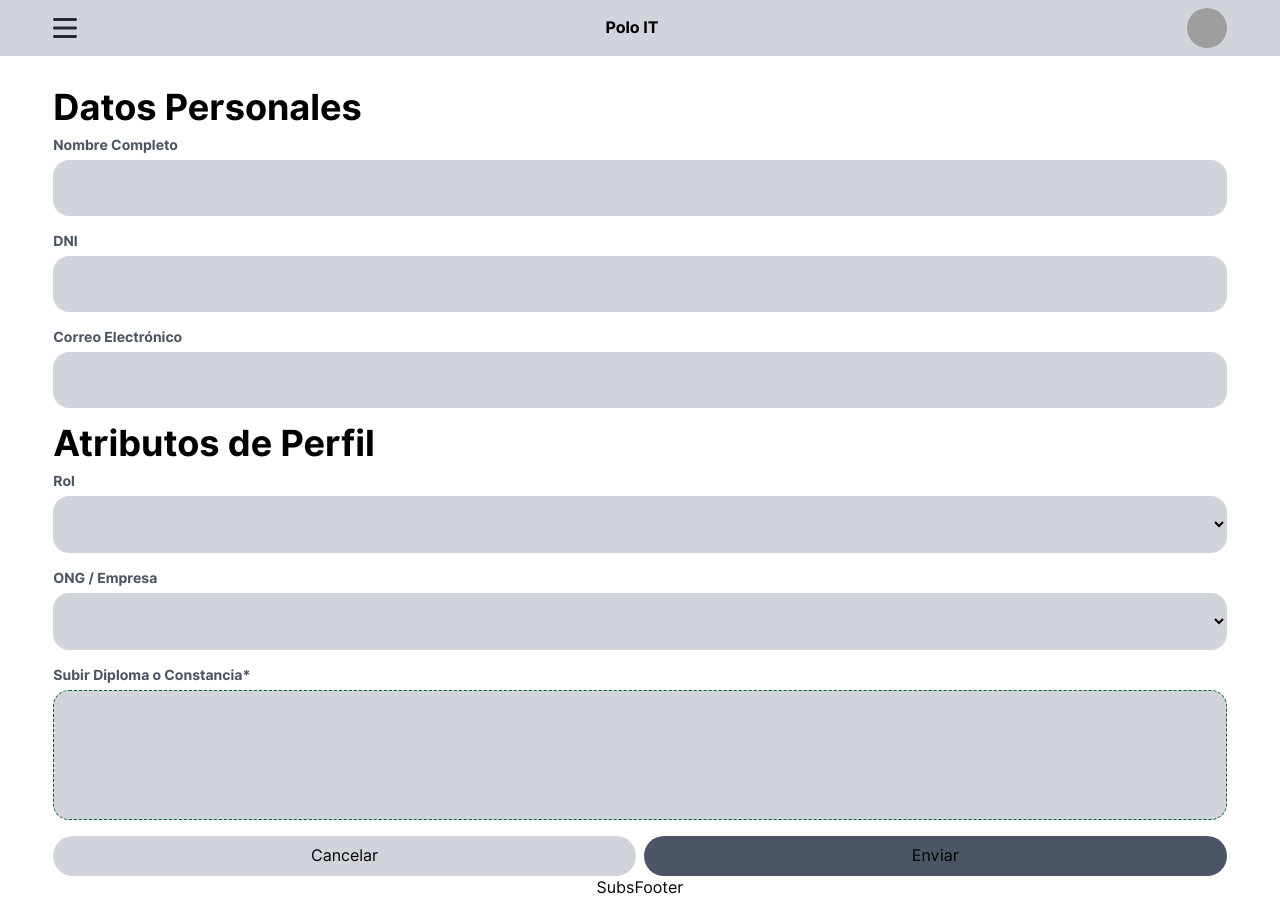
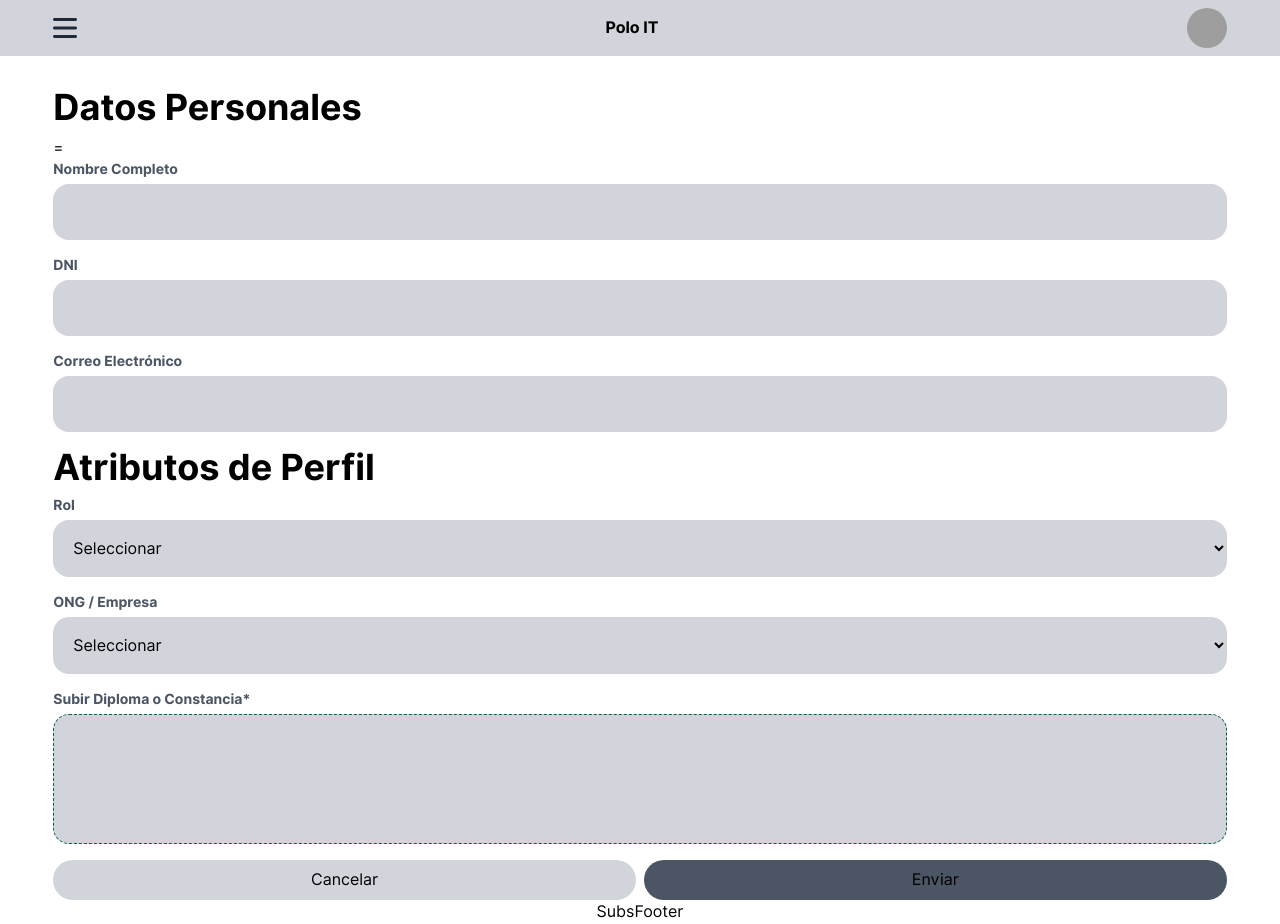
Before and after one commit to Napadensky/vite-react-template, a React (Vite) app: page /SubsForm/1 in a window 1280 px wide. Before the commit the page ends 894 px from the top, so only its background shows below. Built offline with nearby package versions, Linux system fonts and the light colour scheme; grey boxes are pictures that could not be loaded.

Commit message:
add component for inputs

```diff
--- /dev/null
+++ b/src/components/SubsField.jsx
@@ -0,0 +1,17 @@
+const stylesFormInput = 'flex items-center rounded-2xl bg-gray-300 p-4';
+const stylesFormLabel = 'text-sm font-semibold text-gray-600 mb-1';
+const stylesFromContainer = 'flex flex-col mb-4';
+
+export const SubsField = (props) => {
+  const { className } = props;
+  const { textLabel, type, id } = props;
+
+  return (
+    <div className={`${stylesFromContainer} ${className}`}>
+      <label className={`${stylesFormLabel}`} htmlFor={id}>
+        {textLabel}
+      </label>
+      <input type={type} id={id} className={`${stylesFormInput}`} />
+    </div>
+  );
+};
--- /dev/null
+++ b/src/components/SubsFile.jsx
@@ -0,0 +1,5 @@
+export const SubsFile = () => {
+  return (
+    <div>SubsFile</div>
+  )
+}
--- /dev/null
+++ b/src/components/SubsSelect.jsx
@@ -0,0 +1,27 @@
+const stylesFormInput = 'flex items-center rounded-2xl bg-gray-300 p-4';
+const stylesFormLabel = 'text-sm font-semibold text-gray-600 mb-1';
+const stylesFromContainer = 'flex flex-col mb-4';
+
+export const SubsSelect = (props) => {
+  const { className } = props;
+  const { textLabel, options, id } = props;
+
+  return (
+    <div className={`${stylesFromContainer} ${className}`}>
+      <label className={`${stylesFormLabel}`} htmlFor={id}>
+        {textLabel}
+      </label>
+      <select className={`${stylesFormInput}`} id={id}>
+        <option value=''>Seleccionar</option>
+        {options?.map((option, index) => {
+          const { value, text } = option;
+          return (
+            <option key={`${index}-${value}-${text}`} value={value}>
+              {text}
+            </option>
+          );
+        })}
+      </select>
+    </div>
+  );
+};
--- a/src/pages/subscriptions/SubsForm.jsx
+++ b/src/pages/subscriptions/SubsForm.jsx
@@ -1,3 +1,5 @@
+import { SubsField } from '@/components/SubsField';
+import { SubsSelect } from '@/components/SubsSelect';
 import { Link, useParams } from 'react-router-dom';
 
 const stylesFormInput = 'flex items-center rounded-2xl bg-gray-300 p-4';
@@ -9,51 +11,33 @@ export const SubsForm = () => {
   return (
     <div className='text-left'>
       <form action='' className=' '>
-        <h2 className='mb-2'>Datos Personales</h2>
-        <div className={`${stylesFromContainer}`}>
-          <label className={`${stylesFormLabel}`} htmlFor='name'>
-            Nombre Completo
-          </label>
-          <input type='text' id='name' className={`${stylesFormInput}`} />
-        </div>
-
-        <div className={`${stylesFromContainer}`}>
-          <label className={`${stylesFormLabel}`} htmlFor='email'>
-            DNI
-          </label>
-          <input className={`${stylesFormInput}`} type='email' id='email' />
-        </div>
-
-        <div className={`${stylesFromContainer}`}>
-          <label className={`${stylesFormLabel}`} htmlFor='phone'>
-            Correo Electrónico
-          </label>
-          <input className={`${stylesFormInput}`} type='tel' id='phone' />
-        </div>
-
+        <h2 className='mb-2'>Datos Personales</h2>=
+        <SubsField textLabel='Nombre Completo' type='text' id='fullName' />
+        <SubsField textLabel='DNI' type='number' id='dni' />
+        <SubsField textLabel='Correo Electrónico' type='email' id='email' />
         <h2 className='mb-2'>Atributos de Perfil</h2>
-
-        <div className={`${stylesFromContainer}`}>
-          <label className={`${stylesFormLabel}`} htmlFor='amount'>
-            Rol
-          </label>
-          <select className={`${stylesFormInput}`} type='' id='' />
-        </div>
-
-        <div className={`${stylesFromContainer}`}>
-          <label className={`${stylesFormLabel}`} htmlFor='text'>
-            ONG / Empresa
-          </label>
-          <select className={`${stylesFormInput}`} type='' id='' />
-        </div>
-
+        <SubsSelect
+          textLabel='Rol'
+          id='role'
+          options={[{ value: '123123', text: 'Holis' }]}
+          className=''
+        />
+        <SubsSelect
+          textLabel='ONG / Empresa'
+          id='ong'
+          options={[{ value: '123123', text: 'EpiData' }]}
+          className=''
+        />
+        {/* input file */}
         <div className={`${stylesFromContainer}`}>
           <label className={`${stylesFormLabel}`} htmlFor=''>
             Subir Diploma o Constancia*
           </label>
           <div
             className={`${stylesFormInput} border border-dashed border-emerald-800 py-16`}
-          ></div>
+          >
+            {' '}
+          </div>
           <input className={`${stylesFormInput} hidden`} type='file' />
         </div>
 
```
